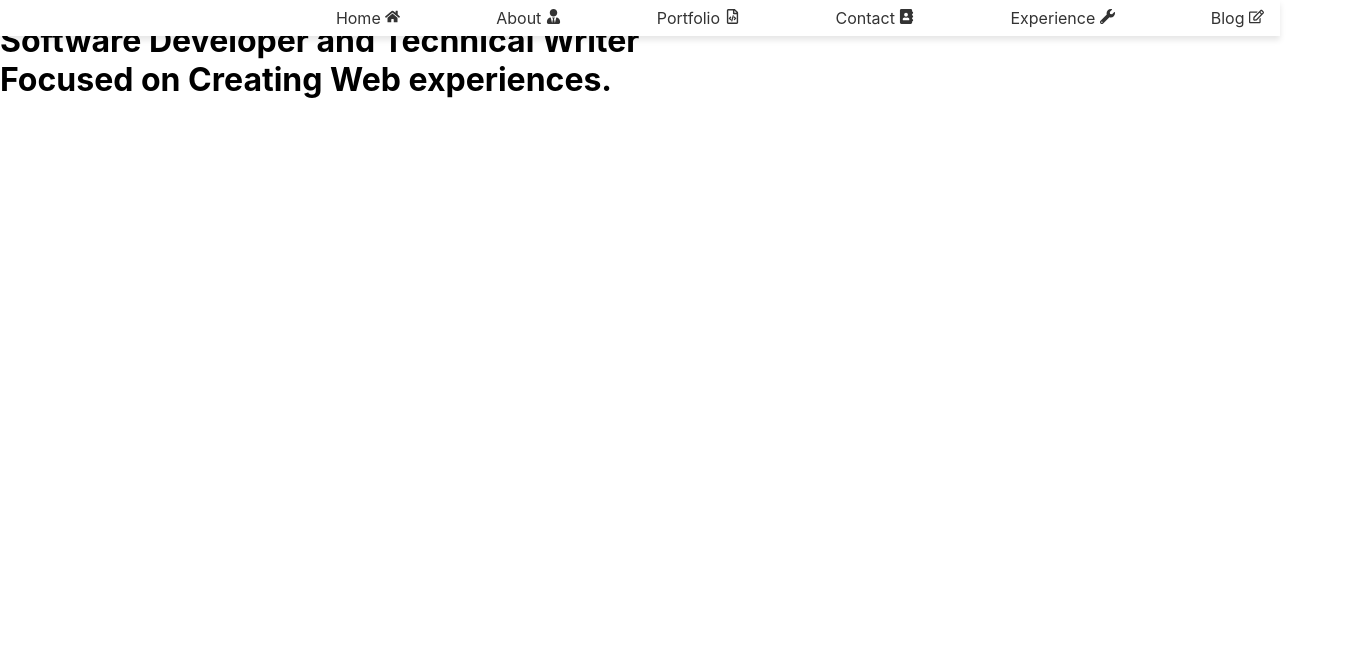
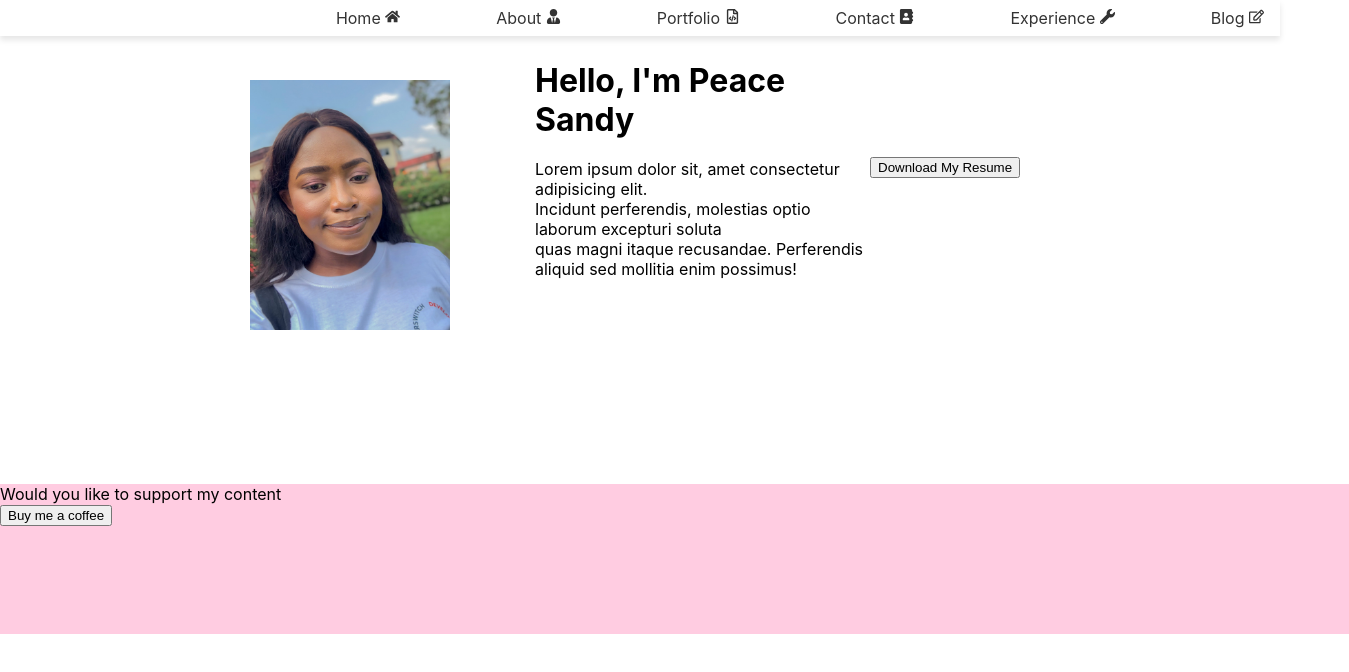
Before and after one commit to Peacesandy/peace-sandy, a React (Create React App) app: page / in a window 1280 px wide. Shown: the top 672 px of the page, 1349 px wide, since content can reach past the window. Built offline with nearby package versions, Linux system fonts and the light colour scheme.

Commit message:
Added Footer

```diff
--- a/package.json
+++ b/package.json
@@ -6,6 +6,7 @@
     "@testing-library/jest-dom": "^5.16.5",
     "@testing-library/react": "^13.4.0",
     "@testing-library/user-event": "^13.5.0",
+    "framer-motion": "^10.12.10",
     "react": "^18.2.0",
     "react-dom": "^18.2.0",
     "react-icons": "^4.8.0",
--- a/src/App.js
+++ b/src/App.js
@@ -9,6 +9,7 @@ import Portfolio from "./Components/Portfolio";
 import Navbar from "./Components/Navbar";
 import Experience from "./Components/Experience";
 import Blog from "./Components/Blog";
+import Footer from "./Components/Footer"
 
 
 function App() {
@@ -23,7 +24,7 @@ function App() {
       <Route  path="/experience" element={<Experience/>} />
       <Route  path="/blog" element={<Blog />} />
     </Routes>
-
+     <Footer/>
     </BrowserRouter>
   );
 }
--- a/src/Components/About.jsx
+++ b/src/Components/About.jsx
@@ -2,6 +2,7 @@ import React from 'react'
 import Emoji from '../Images/waving-hand_1f44b.gif'
 import Profile from '../Images/image2 (2).jpeg'
 import '../Styles/About.css'
+import { motion } from "framer-motion";
 
 function About() {
 
@@ -10,12 +11,17 @@ function About() {
     <div className='about-container'>
         <h1 className='intro-section'>Hi There ! <img src={Emoji} alt='Emoji' className='emoji'/></h1>
         <br/>
+        <motion.div
+      initial={{ opacity: 0 }}
+      animate={{ opacity: 1 }}
+      exit={{ opacity: 0 }}
+    >
          <h1>My name is Peace Sandy and I'm a
          <br/> front-end developer based in Lagos, Nigeria.
          <br/> I am passionate about building interactive
          <br/>  experiences on the web with a focus on
          <br/> animations and interactions.</h1>
-
+         </motion.div>
         <figure className='card'>
         <img src={Profile} alt='My Profile' className='profile'/>
         </figure>
@@ -28,13 +34,25 @@ function About() {
         <h1>
         I am skilled in the following technologies and disciplines.
         </h1>
-        <ul>
-          <li>HTML</li>
-          <li>CSS</li>
-          <li>Javascript</li>
-          <li>React</li>
-          <li>Git</li>
-        </ul>
+        <div className='skill'>
+          <p>Skills</p>
+          <p>I enjoy diving into and learning new things. Here's a list of technologies I've worked with</p>
+          <div className=''>
+            <p>HTML</p>
+          </div>
+          <div className=''>
+            <p>CSS</p>
+          </div>
+          <div>
+            <p>Javascript</p>
+          </div>
+          <div>
+            <p>React</p>
+          </div>
+          <div>
+            <p>Git</p>
+          </div>
+        </div>
     </div>
     </>
   )
--- a/src/Components/Blog.jsx
+++ b/src/Components/Blog.jsx
@@ -1,8 +1,16 @@
 import React from 'react'
+import { motion } from 'framer-motion'
 
 function Blog() {
   return (
-    <div>Blog</div>
+    <motion.div
+      initial={{ opacity: 0 }}
+      animate={{ opacity: 100 }}
+      transition={{ duration: 1.2 }}
+    >
+    <h1>Framer Motion Testing</h1>
+      </motion.div>
+
   )
 }
 
--- a/src/Components/Footer.jsx
+++ b/src/Components/Footer.jsx
@@ -1,8 +1,12 @@
 import React from 'react'
+import '../Styles/Footer.css'
 
 function Footer() {
   return (
-    <div>Footer</div>
+    <div className='footer'>
+      <p>Would you like to support my content</p>
+      <button>Buy me a coffee</button>
+    </div>
   )
 }
 
--- a/src/Components/Home.jsx
+++ b/src/Components/Home.jsx
@@ -1,12 +1,25 @@
 import React from 'react'
-
+import image from '../Images/image2 (2).jpeg'
+import '../Styles/Home.css'
 
 function Home() {
   return (
-    <div>
-      <h1>Software Developer and Technical Writer
-        <br/>Focused on Creating Web experiences.
-      </h1>
+    <div className='container'>
+
+      <div className='image-container'>
+      <img src={image} alt='author' className='image'/>
+      </div>
+
+      <div className='text'>
+      <h1>Hello, I'm Peace Sandy</h1>
+      <br/>
+        <p>Lorem ipsum dolor sit, amet consectetur adipisicing elit.
+         <br/> Incidunt perferendis, molestias optio laborum excepturi soluta
+         <br/> quas magni itaque recusandae. Perferendis aliquid sed mollitia enim possimus!</p>
+        </div>
+          <div>
+            <button>Download My Resume</button>
+          </div>
     </div>
   )
 }
--- /dev/null
+++ b/src/Styles/Footer.css
@@ -0,0 +1,7 @@
+.footer{
+    position: absolute;
+    width: 1349px;
+    height: 150px;
+    background-color:#FFCCE1;
+    margin-top: 150px;
+}
--- /dev/null
+++ b/src/Styles/Home.css
@@ -0,0 +1,28 @@
+*{
+    margin: 0;
+}
+
+.image{
+    padding-top: 80px;
+    width: 200px;
+    height: 250px;
+    padding-left: 250px;
+    justify-content: center;
+}
+
+.container{
+    position: relative;
+    display: grid;
+    align-items: center;
+    grid-template-columns: 1fr 1fr 1fr;
+    column-gap: 5px;
+}
+
+.text{
+    padding-top: 5px;
+    padding-left: 80px ;
+}
+
+.full-text{
+    margin-top: 50px;
+}
```
Also changed, not shown: src/Images/IMG_7117.JPG (added), src/Styles/About.css (line endings or trailing spaces), 1 other file (tests, documents, lock files or other folders).
